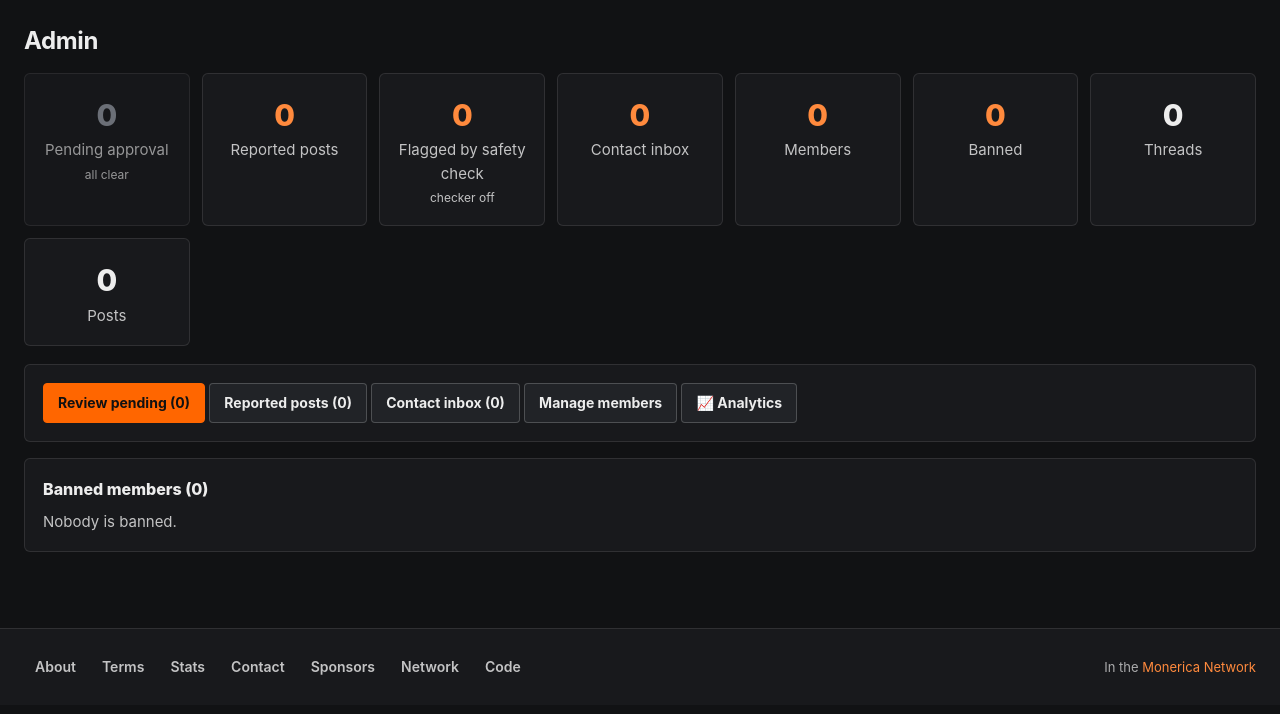
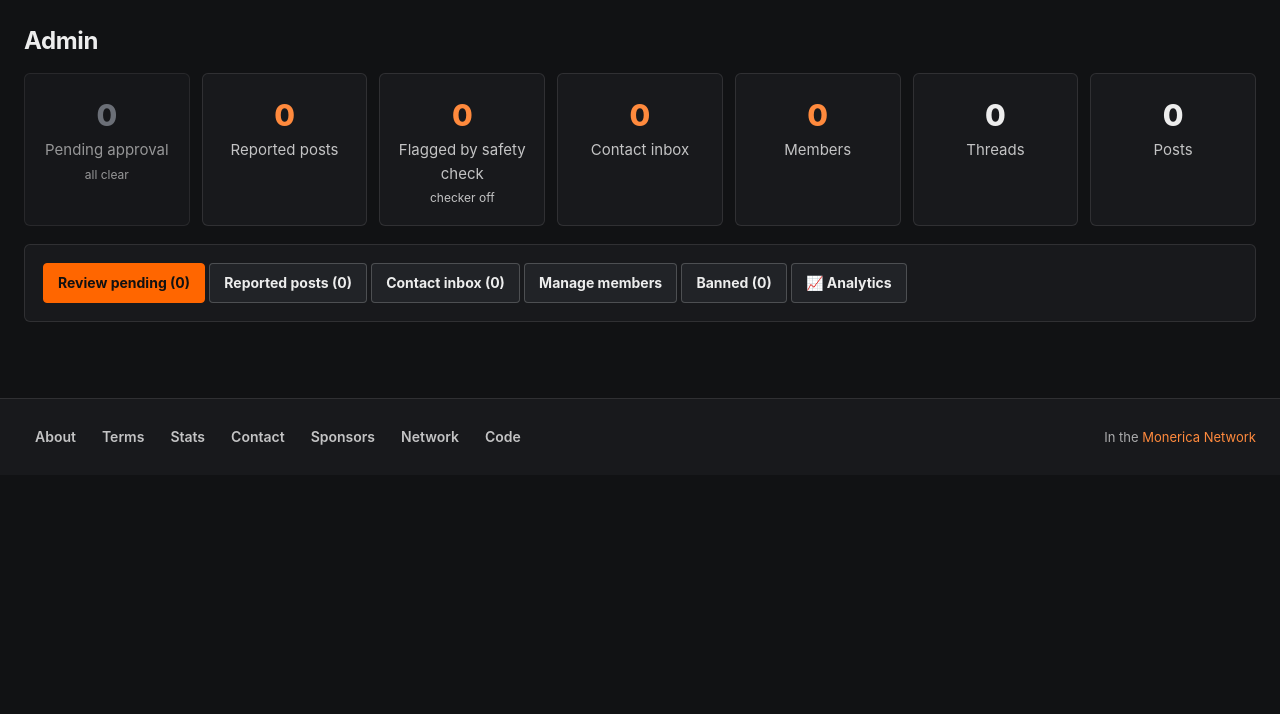
Before and after one commit to monerica-project/MoneroUserForum, an ASP.NET Core app: template src/MoneroUserForum.Web/Views/Admin/Index.cshtml in a window 1280 px wide. Shown: the part 58-772 px from the top of the page. Run offline with ASP.NET Core 8, Linux system fonts and the light colour scheme; the template is opened without the code that fills it, so the values that code supplies are empty; the project's own start-up code is not run, and a stand-in starts its controllers and pages; some libraries are stand-ins or nearby versions.

Commit message:
style and workflow, review updates

```diff
--- a/src/MoneroUserForum.Web/Controllers/AdminController.cs
+++ b/src/MoneroUserForum.Web/Controllers/AdminController.cs
@@ -40,10 +40,6 @@ public class AdminController : Controller
             ModerationFlagged = await this.db.PostModerations.CountAsync(m => m.State == PostModerationState.Flagged && !m.Post!.IsCensored),
             ModerationEnabled = MoneroUserForum.Web.Moderation.PostModerationScanner.IsConfigured(this.HttpContext.RequestServices.GetRequiredService<IConfiguration>()),
         };
-        vm.Banned = (await this.RowsAsync(this.db.Users.Where(u => u.IsBanned && !u.IsDeleted)))
-            .OrderByDescending(r => r.CreatedAtUtc)
-            .Take(25)
-            .ToList();
         return this.View(vm);
     }
 
--- a/src/MoneroUserForum.Web/Views/Admin/Index.cshtml
+++ b/src/MoneroUserForum.Web/Views/Admin/Index.cshtml
@@ -32,10 +32,7 @@
         <div style="font-size:30px;font-weight:800;">@Model.MemberCount</div>
         <div class="muted">Members</div>
     </a>
-    <a class="panel" style="margin:0;text-align:center;" href="#banned">
-        <div style="font-size:30px;font-weight:800;color:@(Model.BannedCount > 0 ? "#ff8a8a" : "inherit");">@Model.BannedCount</div>
-        <div class="muted">Banned</div>
-    </a>
+
     <div class="panel" style="margin:0;text-align:center;">
         <div style="font-size:30px;font-weight:800;">@Model.ThreadCount</div>
         <div class="muted">Threads</div>
@@ -50,36 +47,6 @@
     <a class="btn" asp-action="Reports">Reported posts (@Model.ReportsPending)</a>
     <a class="btn" asp-action="Messages">Contact inbox (@Model.ContactUnread)</a>
     <a class="btn" asp-action="Members">Manage members</a>
+    <a class="btn" href="/admin/members?show=banned">Banned (@Model.BannedCount)</a>
     <a class="btn" asp-action="Analytics">📈 Analytics</a>
 </div>
-
-<div class="panel" id="banned">
-    <div style="display:flex;align-items:center;gap:12px;">
-        <h2 class="panel-title" style="margin:0;">Banned members (@Model.BannedCount)</h2>
-        <span style="flex:1"></span>
-        @if (Model.BannedCount > Model.Banned.Count)
-        {
-            <a class="btn btn-sm" href="/admin/members?show=banned">See all @Model.BannedCount &rarr;</a>
-        }
-    </div>
-    @if (Model.Banned.Count == 0)
-    {
-        <p class="muted" style="margin:8px 0 0;">Nobody is banned.</p>
-    }
-    @foreach (var b in Model.Banned)
-    {
-        <div class="thread-row" style="align-items:center;">
-            <div style="flex:1 1 auto;min-width:0;">
-                <a href="/profile/@Uri.EscapeDataString(b.DisplayName)"><strong>@b.DisplayName</strong></a>
-                <span class="muted" style="font-size:12px;margin-left:6px;">@b.PostCount posts · joined @b.CreatedAtUtc.ToString("MMM d, yyyy")</span>
-            </div>
-            <div style="display:flex;gap:6px;">
-                <a class="btn btn-sm" href="/profile/@Uri.EscapeDataString(b.DisplayName)">Profile</a>
-                <a class="btn btn-sm" href="/admin/ban-and-hide/@b.Id">Hide all content</a>
-                <form asp-action="Unban" asp-route-id="@b.Id" method="post" data-confirm="Unban @b.DisplayName?">
-                    <button type="submit" class="btn btn-sm">Unban</button>
-                </form>
-            </div>
-        </div>
-    }
-</div>
```
